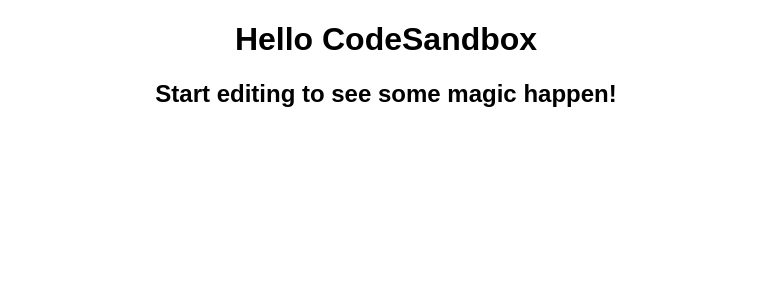
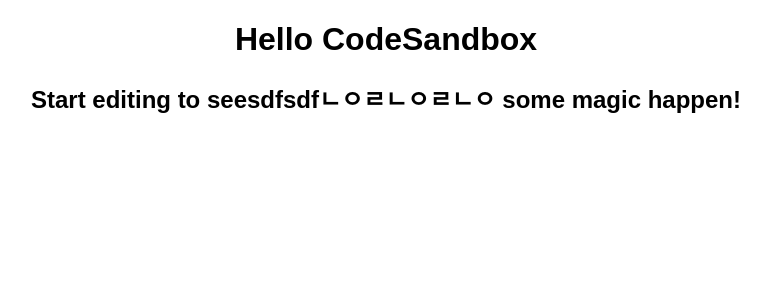
Before and after one commit to heetae185/QatarWorldcup_dashboard, a React (Create React App) app: page / in a window 1280 px wide. Shown: the top 300 px of the page, without its empty margins (254-1024 px from the left). Built offline with nearby package versions, Linux system fonts and the light colour scheme.

Commit message:
initial commit

```diff
--- a/src/App.js
+++ b/src/App.js
@@ -4,7 +4,7 @@ export default function App() {
   return (
     <div className="App">
       <h1>Hello CodeSandbox</h1>
-      <h2>Start editing to see some magic happen!</h2>
+      <h2>Start editing to seesdfsdfㄴㅇㄹㄴㅇㄹㄴㅇ some magic happen!</h2>
     </div>
   );
 }
```
